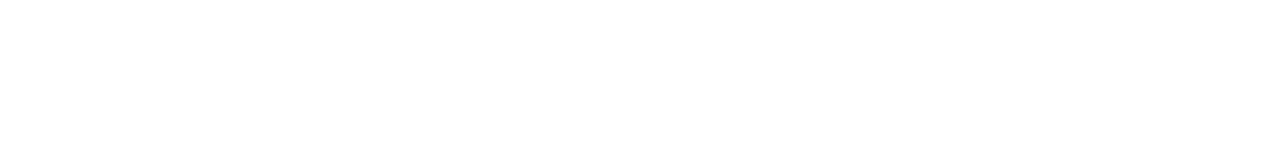
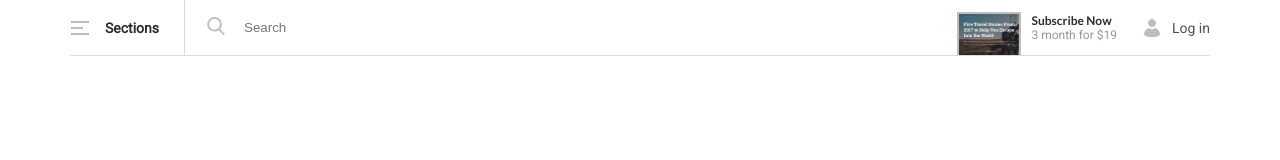
Before and after one commit to Perpuni/Universal-Site, a plain HTML site: page index.html in a window 1280 px wide. Drawn offline with Linux system fonts and the light colour scheme.

Commit message:
Header - get started
made first line of header

```diff
--- a/index.html
+++ b/index.html
@@ -3,10 +3,57 @@
 <head>
     <meta charset="UTF-8">
     <meta name="viewport" content="width=device-width, initial-scale=1.0">
+    <link rel="preconnect" href="https://fonts.googleapis.com">
+    <link rel="preconnect" href="https://fonts.gstatic.com" crossorigin>
+    <link href="https://fonts.googleapis.com/css2?family=Lato:ital,wght@0,400;0,700;1,400;1,700&family=Roboto&display=swap" rel="stylesheet">
     <link rel="stylesheet" href="style.css">
     <title>Universal - Main Page</title>
 </head>
 <body>
+    <header>
+        <div class="container">
+            <div class="header">
+                <div class="search-line">
+                    <a class="menu">
+                        <img src="img/Hamburger menu.svg" alt="Menu">
+                        <p class="menu-text">Sections</p>
+                    </a>
+                    <div class="search">
+                        <label for="search">
+                            <button>
+                                <img src="img/Search.svg" alt="search">
+                            </button>
+                        </label>
+                        <input type="search" name="search" id="search" placeholder="Search">
+                    </div>
+                    <a class="subscribe" href="#">
+                        <img class="subscribe-image" src="img/subscribe Image.png" alt="subscribe">
+                        <div class="subscribe-info">
+                            <p class="subscribe-header">Subscribe Now</p>
+                            <p class="subscribe-price">3 month for $19</p>
+                        </div>
+                    </a>
+                    <a class="log-in" href="#">
+                        <img class="log-in-image" src="img/Manlogo.svg" alt="Log in">
+                        <p class="log-in-text">Log in</p>
+                    </a>
+                </div>
 
+                <div class="logo-line">
+
+                </div>
+
+                <nav class="navbar">
+
+                </nav>
+            </div>
+        </div>
+    </header>
+    <main>
+
+    </main>
+    <footer>
+
+    </footer>
 </body>
 </html>
--- a/style.css
+++ b/style.css
@@ -0,0 +1,105 @@
+body, p {
+    margin: 0;
+    font-family: 'Lato', sans-serif;
+    font-family: 'Roboto', sans-serif;
+}
+
+.container {
+    max-width: 1140px;
+    margin: auto;
+    padding: 0 15px;
+}
+
+.header {
+    border-bottom: 1px solid #D9DADB;
+}
+
+/* Search Line */
+
+.search-line {
+    display: flex;
+    flex-wrap: wrap;
+}
+
+.search {
+    flex-grow: 1;
+    padding: 15px 0 15px 15px;
+    display: flex;
+    align-items: center;
+}
+
+.search input {
+    border: none;
+    height: 100%;
+}
+
+.search label {
+    margin-right: 10px;
+}
+
+.search button {
+    background: transparent;
+    border: none !important;
+    font-size: 0;
+    cursor: pointer;
+}
+
+.menu {
+    display: flex;
+    align-items: center;
+    padding: 15px 25px 15px 0;
+    border-right: 1px solid #D9DADB;
+    cursor: pointer;
+}
+
+.menu-text {
+    font-size: 14px;
+    font-weight: 700;
+    margin-left: 15px;
+    color: #262D33;
+}
+
+.subscribe {
+    display: flex;
+    align-items: center;
+    margin-right: 25px;
+    text-decoration: none;
+}
+
+.subscribe p {
+    margin: 0;
+}
+
+.subscribe-image {
+    border-top: 2px solid #BCBFC2;
+    border-right: 2px solid #BCBFC2;
+    border-left: 2px solid #BCBFC2;
+    max-width: 60px;
+    height: auto;
+    margin-right: 10px;
+    align-self: flex-end;
+}
+
+.subscribe-header {
+    font: 700 12px "Lato";
+    color: #262D33;
+}
+
+.subscribe-price {
+    font-size: 12px;
+    color: #939699;
+}
+
+.log-in {
+    display: flex;
+    align-items: center;
+    font-size: 14px;
+    color: #4B5157;
+    text-decoration: none;
+}
+
+.log-in-image {
+    max-width: 20px;
+    height: auto;
+    margin-right: 10px;
+}
```
Also changed, not shown: img/Hamburger menu.svg (added), img/Manlogo.svg (added), img/Search.svg (added), img/subscribe Image.png (added).
